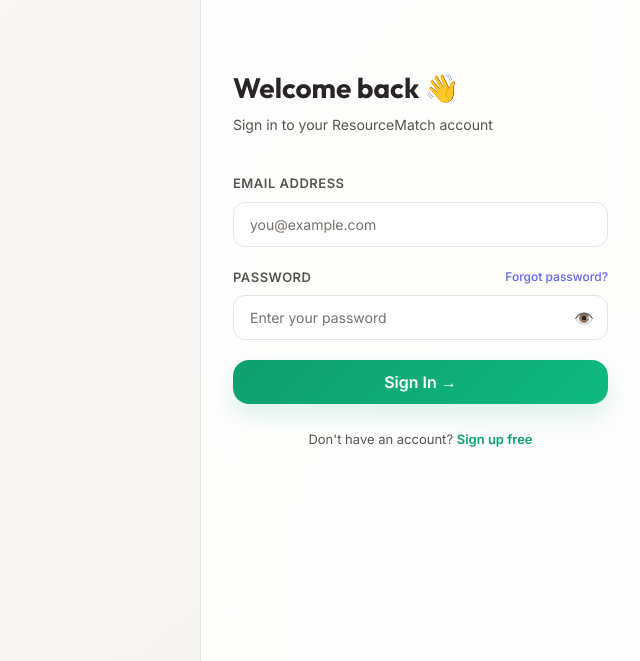
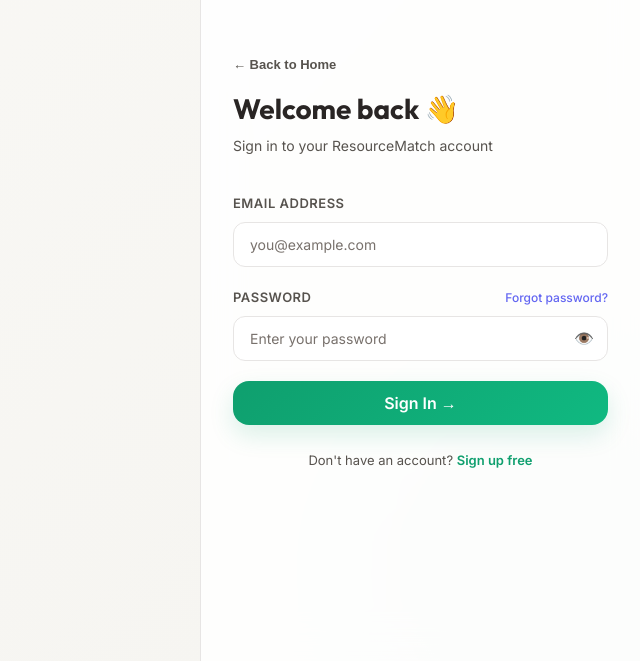
Before and after one commit to akhilants134/Capstone_Project, a Next.js app in the folder client/: page /login in a window 1280 px wide. Shown: the part 139-800 px from the top of the page, without its empty margins (640-1280 px from the left). Built offline with nearby package versions, Linux system fonts and the light colour scheme; no server answers.

Commit message:
feat: add Back to Home button on Login and Register pages

```diff
--- a/client/src/page-views/LoginPage.jsx
+++ b/client/src/page-views/LoginPage.jsx
@@ -45,8 +45,12 @@
         alignItems: 'center', padding: '60px', position: 'relative',
       }} className="hide-mobile">
         <div style={{ maxWidth: '460px', animation: 'fadeInUp 0.7s ease' }}>
-          {/* Logo */}
-          <div style={{ display: 'flex', alignItems: 'center', gap: '14px', marginBottom: '48px' }}>
+          {/* Logo / Home Button */}
+          <div
+            onClick={() => navigate('')}
+            style={{ display: 'flex', alignItems: 'center', gap: '14px', marginBottom: '48px', cursor: 'pointer' }}
+            title="Go to Home"
+          >
             <div style={{
               width: '52px', height: '52px', borderRadius: '14px',
               background: 'linear-gradient(135deg, #6366f1, #8b5cf6)',
@@ -125,6 +129,20 @@
         backdropFilter: 'blur(20px)',
       }}>
         <div style={{ width: '100%', maxWidth: '380px', animation: 'fadeInUp 0.5s ease' }}>
+          <button
+            type="button"
+            onClick={() => navigate('')}
+            style={{
+              display: 'inline-flex', alignItems: 'center', gap: '6px',
+              background: 'none', border: 'none', color: 'var(--text-secondary)',
+              cursor: 'pointer', fontSize: '13px', fontWeight: '600', marginBottom: '20px',
+              padding: '0', transition: 'color 0.2s',
+            }}
+            onMouseOver={(e) => e.currentTarget.style.color = 'var(--primary)'}
+            onMouseOut={(e) => e.currentTarget.style.color = 'var(--text-secondary)'}
+          >
+            ← Back to Home
+          </button>
           <div style={{ marginBottom: '36px' }}>
             <h2 style={{ fontSize: '28px', fontWeight: '700', fontFamily: 'Outfit,sans-serif', color: 'var(--text-primary)', marginBottom: '8px' }}>
               Welcome back 👋
```
Also changed, not shown: client/src/page-views/RegisterPage.jsx (+14 -0 lines).
